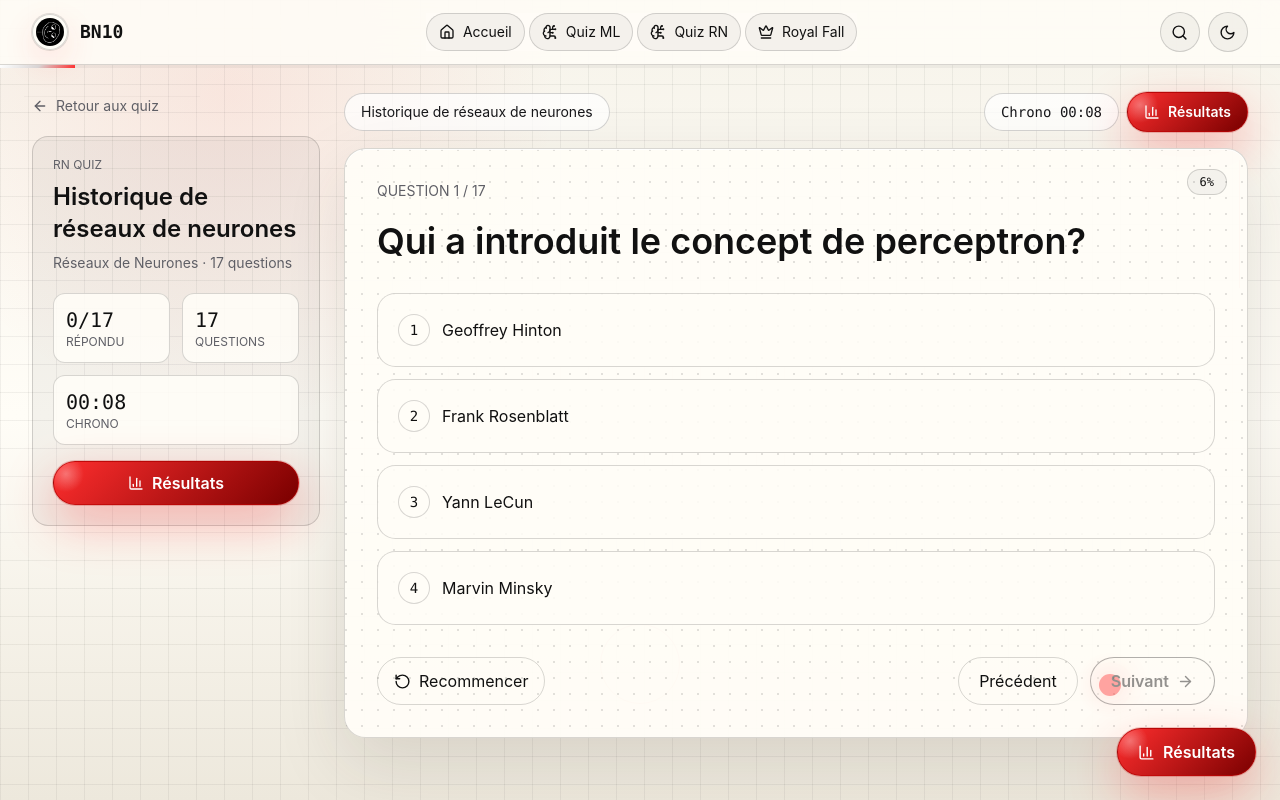
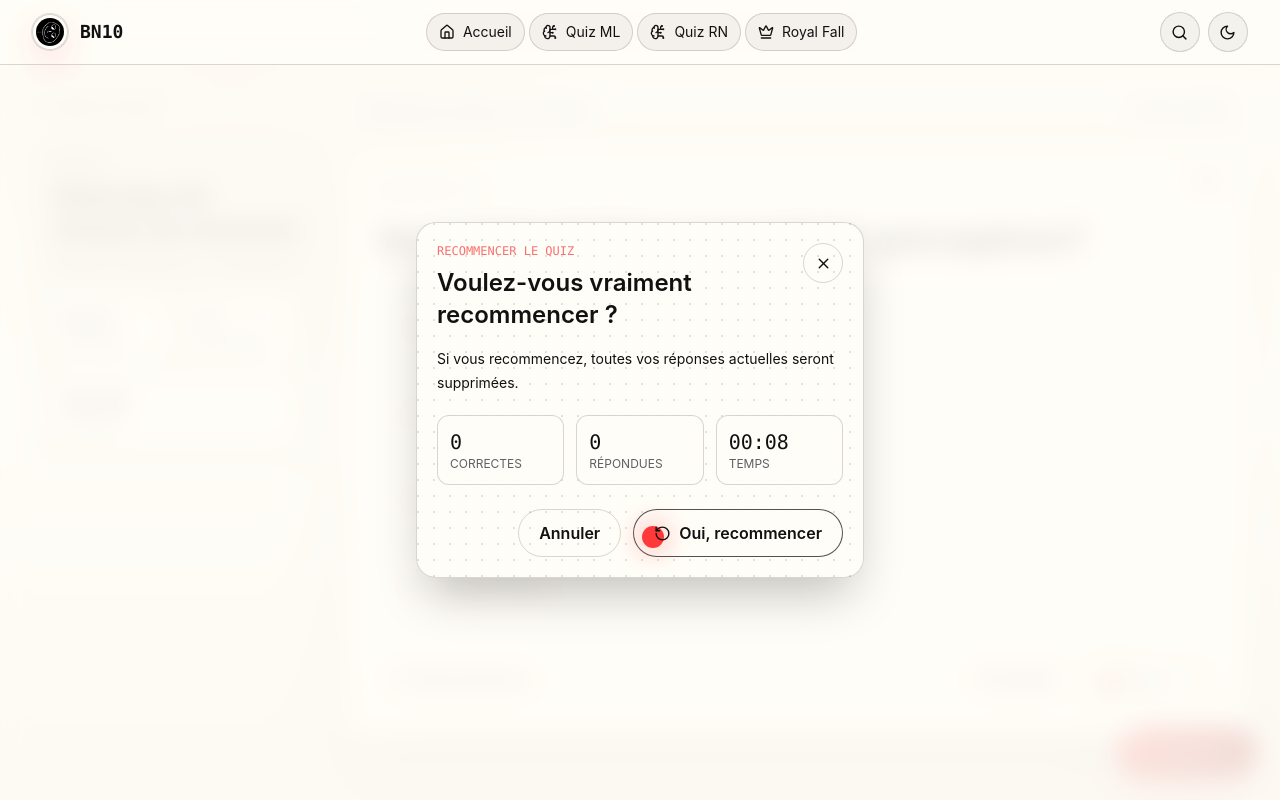
Before and after one commit to Ben10-L/bn10-, a Next.js app: page /quiz/historique-rn in a window 1280 px wide. Both pictures are taken after a click on the button "Recommencer". Built offline with nearby package versions, Linux system fonts and the light colour scheme.

Commit message:
Update QuizExperience.tsx

```diff
--- a/components/QuizExperience.tsx
+++ b/components/QuizExperience.tsx
@@ -11,6 +11,7 @@ export function QuizExperience({ quiz }: { quiz: QuizSet }) {
   const [elapsedSeconds, setElapsedSeconds] = useState(0);
   const [finishedEarly, setFinishedEarly] = useState(false);
   const [showFinishConfirm, setShowFinishConfirm] = useState(false);
+  const [showRestartConfirm, setShowRestartConfirm] = useState(false);
   const resultSoundPlayedRef = useRef(false);
   const questions = quiz.bankQuestions;
   const completed = finishedEarly || currentIndex >= questions.length;
@@ -26,6 +27,7 @@ export function QuizExperience({ quiz }: { quiz: QuizSet }) {
     setElapsedSeconds(0);
     setFinishedEarly(false);
     setShowFinishConfirm(false);
+    setShowRestartConfirm(false);
     resultSoundPlayedRef.current = false;
     reset();
   }, [quiz.slug, reset]);
@@ -50,8 +52,10 @@ export function QuizExperience({ quiz }: { quiz: QuizSet }) {
   const elapsedLabel = formatTime(elapsedSeconds);
 
   function restartQuiz() {
+    setElapsedSeconds(0);
     setFinishedEarly(false);
     setShowFinishConfirm(false);
+    setShowRestartConfirm(false);
     resultSoundPlayedRef.current = false;
     reset();
   }
@@ -112,15 +116,6 @@ export function QuizExperience({ quiz }: { quiz: QuizSet }) {
               <div className="mt-3">
                 <Metric label="Chrono" value={elapsedLabel} />
               </div>
-              {!completed ? (
-                <button
-                  onClick={() => setShowFinishConfirm(true)}
-                  className="quiz-results-button focus-ring mt-4 inline-flex min-h-11 w-full items-center justify-center gap-2 rounded-full px-4 font-semibold transition hover:scale-[1.02]"
-                >
-                  <BarChart3 size={16} />
-                  Résultats
-                </button>
-              ) : null}
             </div>
           </div>
         </aside>
@@ -130,15 +125,6 @@ export function QuizExperience({ quiz }: { quiz: QuizSet }) {
             <div className="nothing-chip rounded-full px-4 py-2 text-sm">{quiz.title}</div>
             <div className="flex flex-wrap items-center gap-2">
               <div className="nothing-chip rounded-full px-4 py-2 font-mono text-sm">Chrono {elapsedLabel}</div>
-              {!completed ? (
-                <button
-                  onClick={() => setShowFinishConfirm(true)}
-                  className="quiz-results-button focus-ring inline-flex min-h-10 items-center justify-center gap-2 rounded-full px-4 text-sm font-semibold transition hover:scale-[1.02]"
-                >
-                  <BarChart3 size={16} />
-                  Résultats
-                </button>
-              ) : null}
             </div>
           </div>
 
@@ -157,7 +143,7 @@ export function QuizExperience({ quiz }: { quiz: QuizSet }) {
                       {finishedEarly ? "Quiz arrêté. Les questions non répondues sont ignorées dans ce score." : `Correction complète pour ${quiz.title}.`} Temps total: {elapsedLabel}.
                     </p>
                   </div>
-                  <button onClick={restartQuiz} className="neon-border focus-ring inline-flex min-h-12 items-center justify-center gap-2 rounded-full bg-black px-5 font-semibold transition hover:scale-[1.02]">
+                  <button onClick={() => setShowRestartConfirm(true)} className="neon-border focus-ring inline-flex min-h-12 items-center justify-center gap-2 rounded-full bg-black px-5 font-semibold transition hover:scale-[1.02]">
                     <RotateCcw size={17} />
                     Refaire le quiz
                   </button>
@@ -249,7 +235,7 @@ export function QuizExperience({ quiz }: { quiz: QuizSet }) {
 
             {!completed ? (
               <div className="mt-8 flex flex-col-reverse gap-3 sm:flex-row sm:items-center sm:justify-between">
-                <button onClick={restartQuiz} className="focus-ring inline-flex min-h-12 items-center justify-center gap-2 rounded-full border border-white/15 px-4 text-gray-300 transition hover:border-red-500/45 hover:text-white">
+                <button onClick={() => setShowRestartConfirm(true)} className="focus-ring inline-flex min-h-12 items-center justify-center gap-2 rounded-full border border-white/15 px-4 text-gray-300 transition hover:border-red-500/45 hover:text-white">
                   <RotateCcw size={17} />
                   Recommencer
                 </button>
@@ -299,7 +285,7 @@ export function QuizExperience({ quiz }: { quiz: QuizSet }) {
               </button>
             </div>
             <p className="mt-4 text-sm leading-6 text-gray-300">
-              Are you sure you want to finish the quiz and see your results?
+              Voulez-vous terminer le quiz maintenant et voir vos résultats ?
             </p>
             <div className="mt-5 grid grid-cols-3 gap-3">
               <Metric label="Correctes" value={`${score}`} />
@@ -311,14 +297,58 @@ export function QuizExperience({ quiz }: { quiz: QuizSet }) {
                 onClick={() => setShowFinishConfirm(false)}
                 className="focus-ring inline-flex min-h-12 items-center justify-center rounded-full border border-white/15 px-5 font-semibold text-gray-300 transition hover:border-white/35 hover:text-white"
               >
-                Resume Quiz
+                Continuer le quiz
               </button>
               <button
                 onClick={finishNow}
                 className="neon-border focus-ring inline-flex min-h-12 items-center justify-center gap-2 rounded-full bg-black px-5 font-semibold text-white transition hover:scale-[1.02]"
               >
                 <BarChart3 size={17} />
-                See Results
+                Voir les résultats
+              </button>
+            </div>
+          </div>
+        </div>
+      ) : null}
+
+      {showRestartConfirm ? (
+        <div className="fixed inset-0 z-[70] grid place-items-center bg-black/70 px-4 backdrop-blur-md">
+          <div className="nothing-panel w-full max-w-md animate-reveal rounded-[1.25rem] p-5 shadow-2xl">
+            <div className="flex items-start justify-between gap-4">
+              <div>
+                <p className="dot-title text-xs text-red-400">Recommencer le quiz</p>
+                <h2 className="mt-2 font-display text-2xl font-semibold text-white">Voulez-vous vraiment recommencer ?</h2>
+              </div>
+              <button
+                onClick={() => setShowRestartConfirm(false)}
+                className="focus-ring grid h-10 w-10 shrink-0 place-items-center rounded-full border border-white/15 text-gray-300 transition hover:border-white/35 hover:text-white"
+                aria-label="Annuler"
+                title="Annuler"
+              >
+                <X size={17} />
+              </button>
+            </div>
+            <p className="mt-4 text-sm leading-6 text-gray-300">
+              Si vous recommencez, toutes vos réponses actuelles seront supprimées.
+            </p>
+            <div className="mt-5 grid grid-cols-3 gap-3">
+              <Metric label="Correctes" value={`${score}`} />
+              <Metric label="Répondues" value={`${quizAnswers.length}`} />
+              <Metric label="Temps" value={elapsedLabel} />
+            </div>
+            <div className="mt-6 flex flex-col-reverse gap-3 sm:flex-row sm:justify-end">
+              <button
+                onClick={() => setShowRestartConfirm(false)}
+                className="focus-ring inline-flex min-h-12 items-center justify-center rounded-full border border-white/15 px-5 font-semibold text-gray-300 transition hover:border-white/35 hover:text-white"
+              >
+                Annuler
+              </button>
+              <button
+                onClick={restartQuiz}
+                className="neon-border focus-ring inline-flex min-h-12 items-center justify-center gap-2 rounded-full bg-black px-5 font-semibold text-white transition hover:scale-[1.02]"
+              >
+                <RotateCcw size={17} />
+                Oui, recommencer
               </button>
             </div>
           </div>
```
